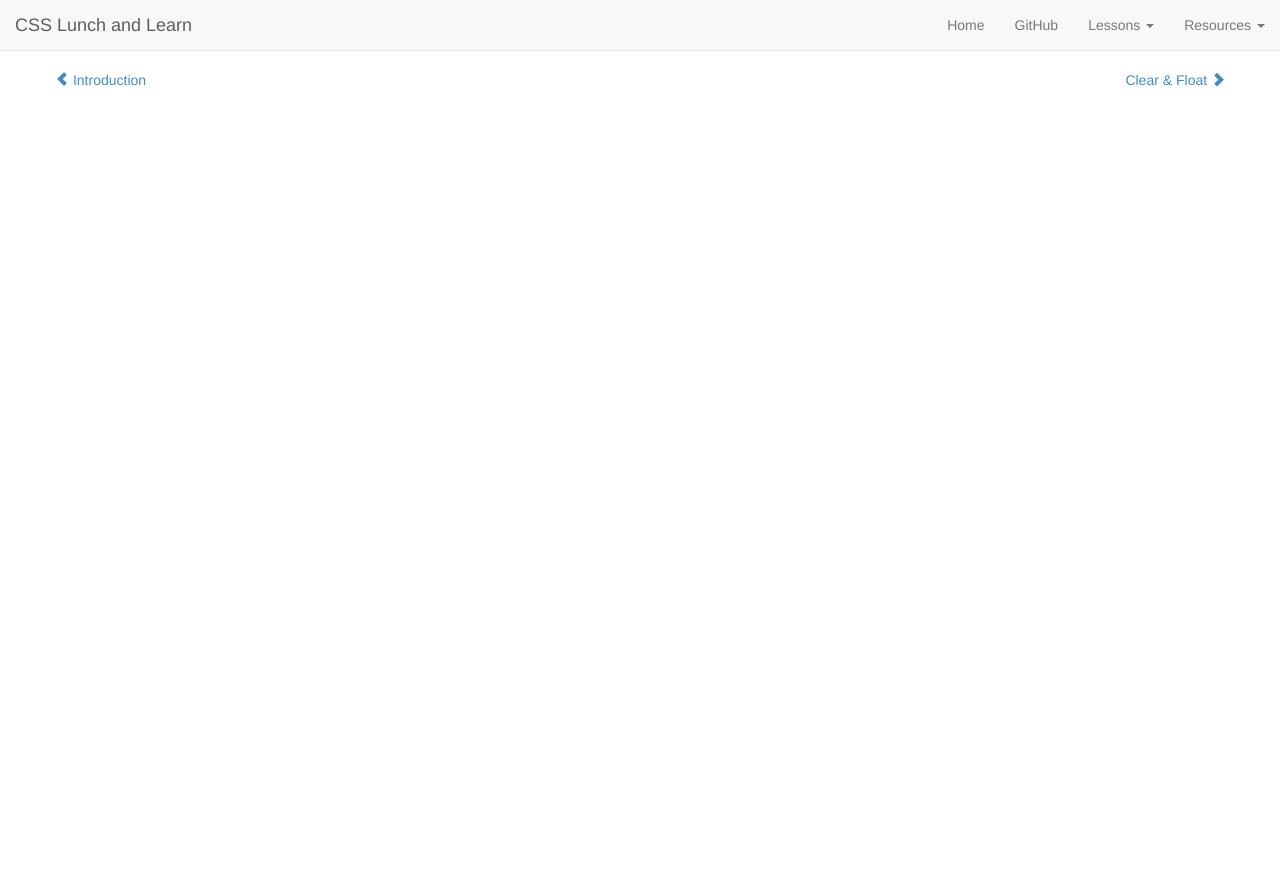
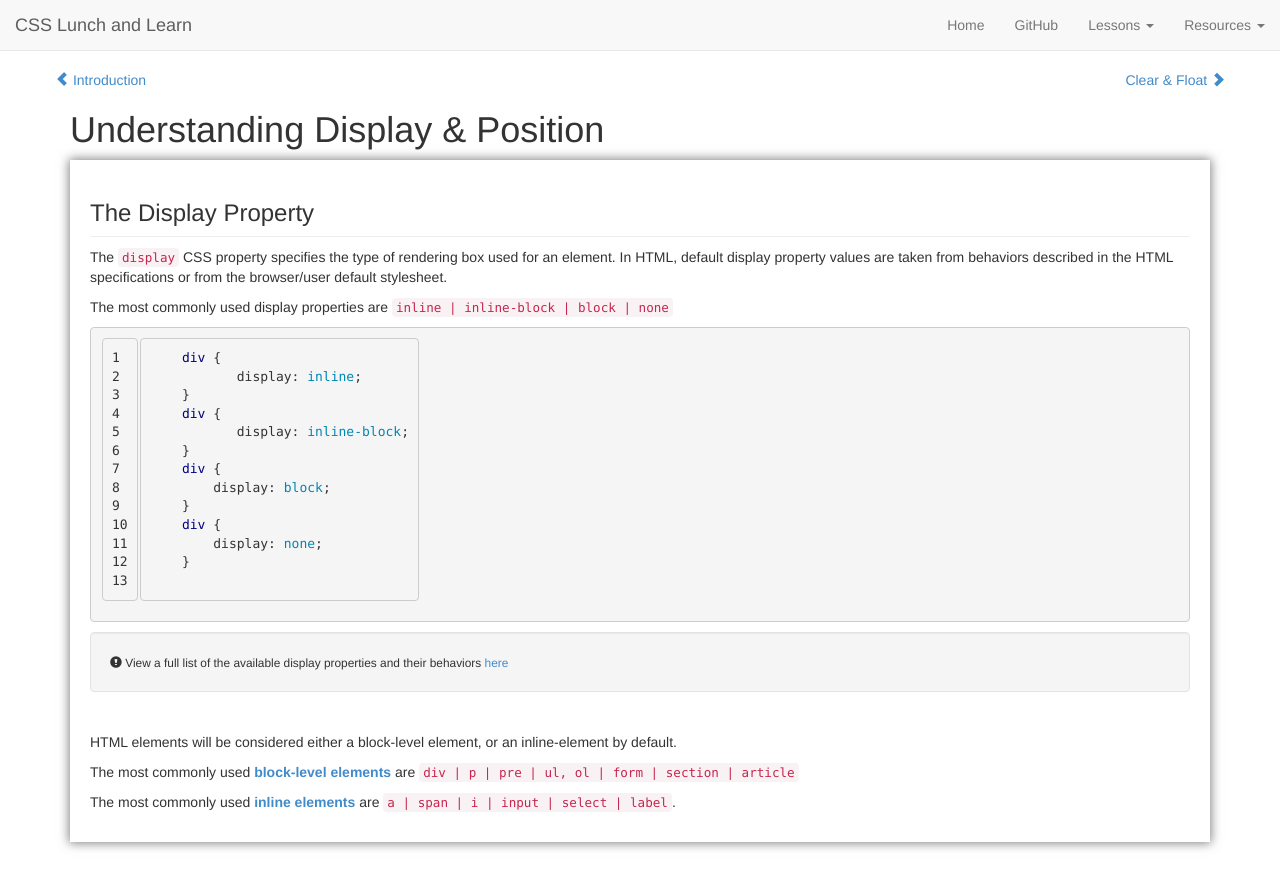
Before and after one commit to robabby/lunch-and-learn, a Jekyll site: the page built from dis-pos.html, in a window 1280 px wide. Shown: the top 889 px of the page. Built offline with Jekyll 4.4.1, drawn with Linux system fonts in a browser that asks for light colours; Markdown is read by kramdown in place of the engine named in the settings.

Commit message:
Added to Display Lesson

```diff
--- a/dis-pos.html
+++ b/dis-pos.html
@@ -7,3 +7,39 @@ title: Display & Position
     <a class="pull-left" href="{{ site.baseurl }}/introduction.html"><i class="glyphicon glyphicon-chevron-left"></i> Introduction</a>
     <a class="pull-right" href="{{ site.baseurl }}/clear-float.html">Clear &amp; Float <i class="glyphicon glyphicon-chevron-right"></i></a>
 </div>
+
+<h1>Understanding Display &amp; Position</h1>
+
+<div class="col-md-12 wrapper shadow-med">
+	<h3 class="sub-title">The Display Property</h3>
+	<p>The <code>display</code> CSS property specifies the type of rendering box used for an element. In HTML, default display property values are taken from behaviors described in the HTML specifications or from the browser/user default stylesheet.</p>
+
+	<p>The most commonly used display properties are <code>inline | inline-block | block | none</code></p>
+
+	{%highlight css linenos%}
+    div {
+	   display: inline;
+    }
+    div {
+	   display: inline-block;
+    }
+    div {
+        display: block;
+    }
+    div {
+        display: none;
+    }
+	{%endhighlight%}
+
+    <div class="well">
+        <small><i class="glyphicon glyphicon-exclamation-sign"></i>&nbsp;View a full list of the available display properties and their behaviors <a href="https://developer.mozilla.org/en-US/docs/Web/CSS/display">here</a></small>
+    </div>
+
+    <br />
+
+    <p>HTML elements will be considered either a block-level element, or an inline-element by default.</p>
+
+    <p>The most commonly used <a href="https://developer.mozilla.org/en-US/docs/HTML/Block-level_elements"><strong>block-level elements</strong></a> are <code>div | p | pre | ul, ol | form | section | article</code></p>
+
+    <p>The most commonly used <a href="https://developer.mozilla.org/en-US/docs/HTML/Inline_elements"><strong>inline elements</strong></a> are <code>a | span | i | input | select | label</code>.</p>
+</div>
--- a/nav-example.html
+++ b/nav-example.html
@@ -2,6 +2,11 @@
 layout: default
 title: Building a Navigation Bar
 ---
+
+<div class="row">
+    <a class="pull-left" href="{{ site.baseurl }}/clear-float.html"><i class="glyphicon glyphicon-chevron-left"></i> Clear &amp; Float</a>
+</div>
+
 <h1>Navigation from Scratch</h1>
 
 <div class="col-md-12  wrapper shadow-med">
```
